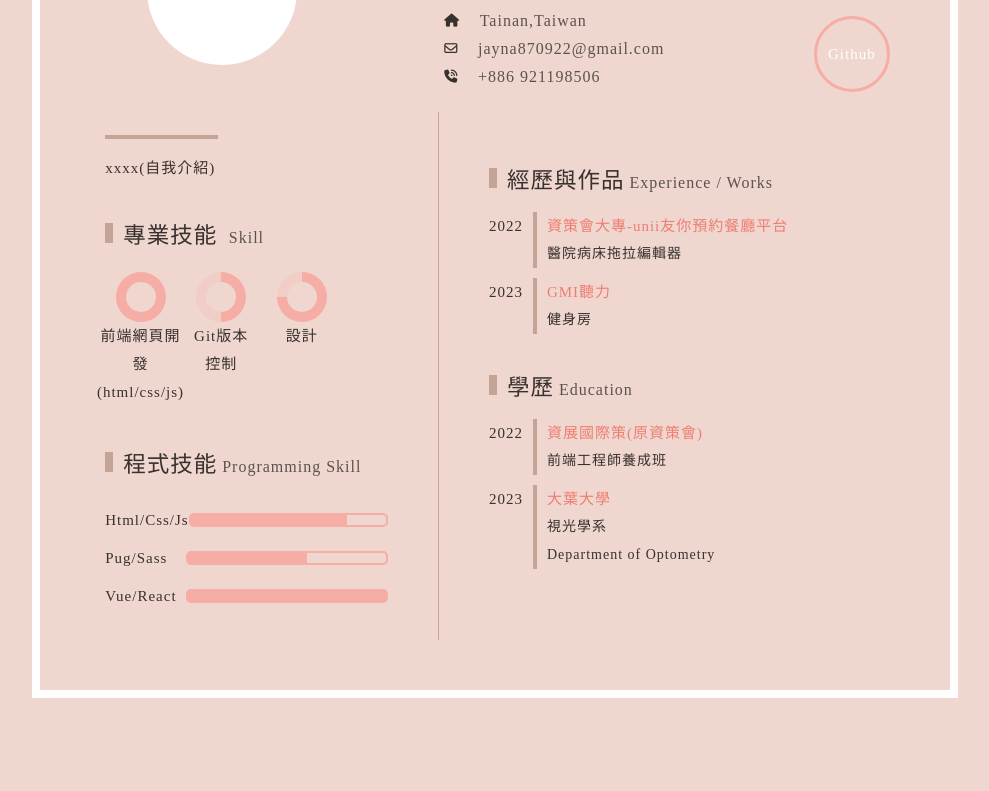
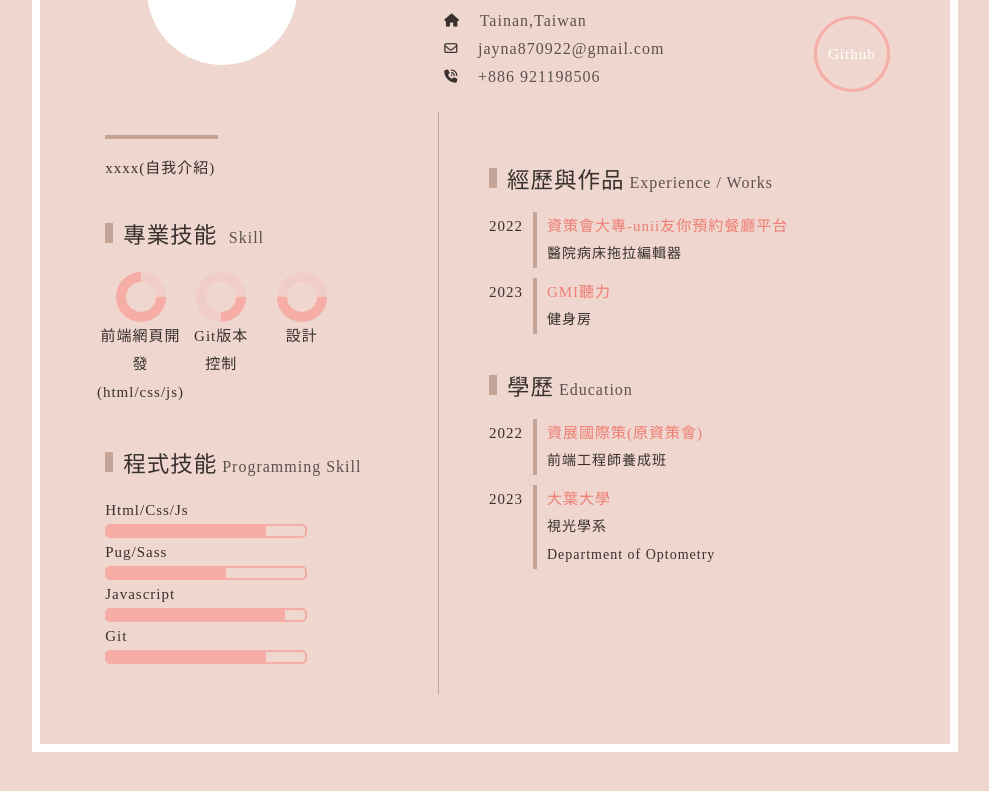
Before and after one commit to jayna922/my-resume, a plain HTML site: page index.html in a window 1280 px wide. Shown: the part 201-992 px from the top of the page, without its empty margins (145-1134 px from the left). Before the commit the page ends 957 px from the top, so only its background shows below. Drawn offline with Linux system fonts and the light colour scheme.

Commit message:
update layout

```diff
--- a/index.html
+++ b/index.html
@@ -155,14 +155,14 @@
             transform: translate(-50%, -50%);
         }
 
-        .p90 {
+        /* .p90 {
             width: 50%;
             height: 50%;
             position: absolute;
             left: 50%;
             top: 0;
             background-color: #F5ADA6;
-        }
+        } */
 
         .p180 {
             width: 50%;
@@ -223,7 +223,7 @@
             width: 80%;
         }
 
-        .value.p90 {
+        .value.p90p {
             width: 90%;
         }
 
@@ -370,21 +370,22 @@
                 <div class="block">
                     <h2>程式技能<span>Programming Skill</span></h2>
                     <ul class="listProgram">
-                        <li>Html/Css/Js
+                        Html/Css/Js
                         <div class="bar">
                             <div class="value p80"></div>
                         </div>
-                        </li>
-                        <li>Pug/Sass
+                        Pug/Sass
                         <div class="bar">
                             <div class="value p60"></div>
                         </div>
-                        </li>
-                        <li>Vue/React
+                        Javascript
                         <div class="bar">
-                                <div class="value p100"></div>
+                            <div class="value p90p"></div>
                         </div>
-                        </li>
+                        Git
+                        <div class="bar">
+                            <div class="value p80"></div>
+                        </div>
                     </ul>
                 </div>
             </div>
```
Lines whose indentation alone changed are shown as unchanged.
